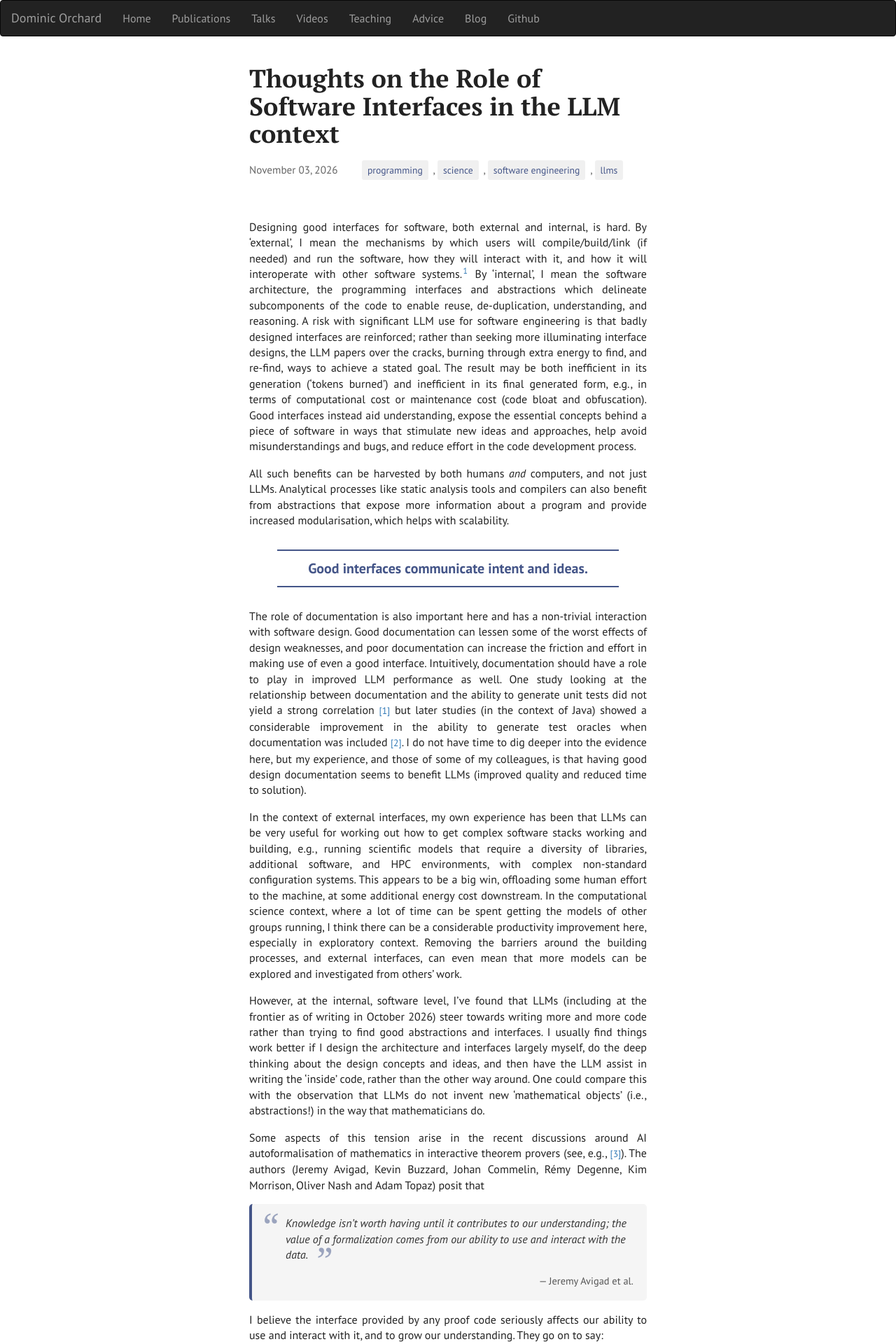
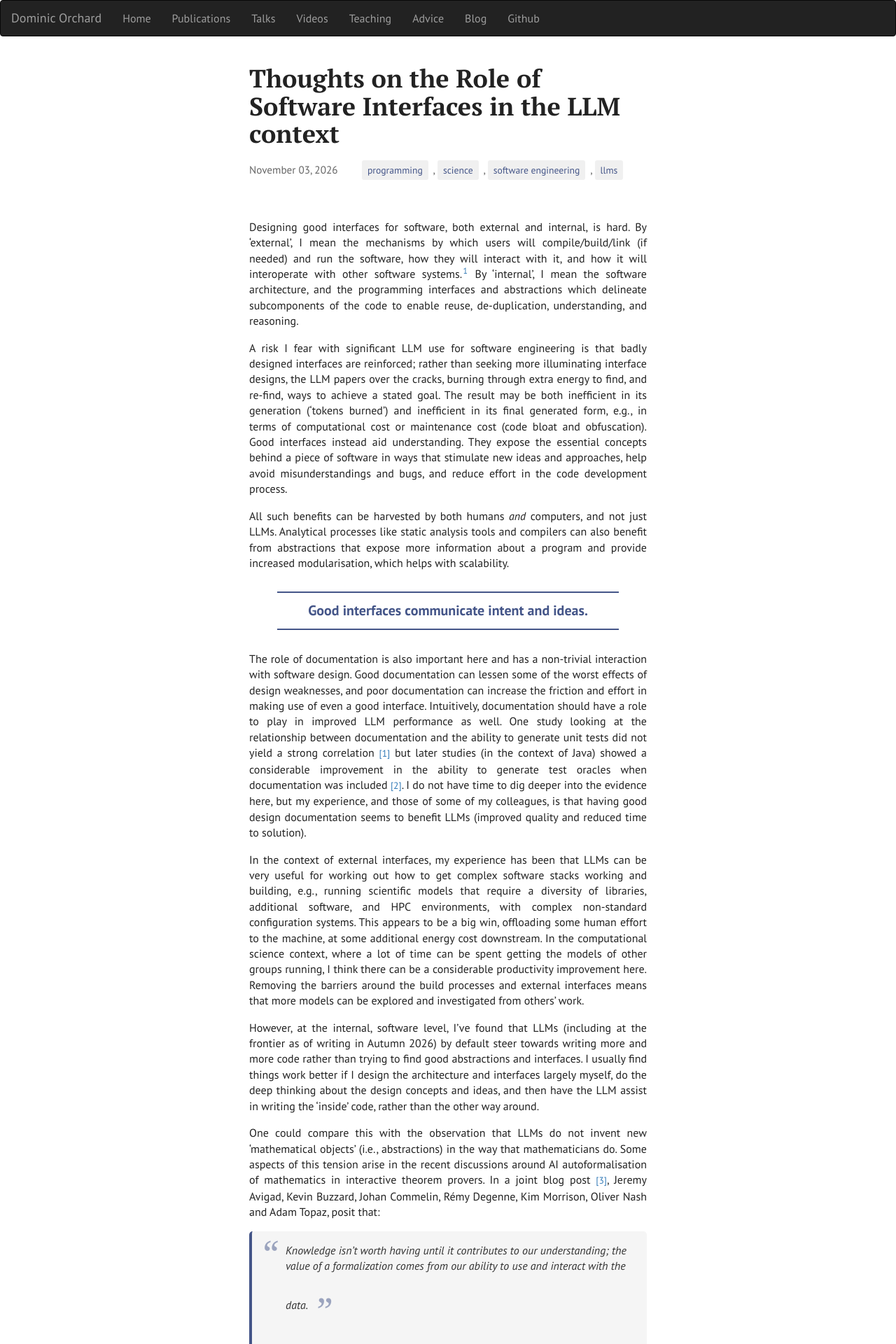
Before and after one commit to dorchard/dorchard.github.io, a Jekyll site: the page built from _blog/2026-11-03-on-interfaces-and-llms.md, in a window 1280 px wide. Shown: the top 1920 px of the page at 70% size. Built offline with Jekyll 4.4.1, drawn with Linux system fonts in a browser that asks for light colours; comment, search, counter and statistics services are not loaded; some of the changed text lies outside the part shown.

Commit message:
some final edits

```diff
--- a/_blog/2026-11-03-on-interfaces-and-llms.md
+++ b/_blog/2026-11-03-on-interfaces-and-llms.md
@@ -11,10 +11,11 @@ hard.  By 'external', I mean the mechanisms by which users will
 compile/build/link (if needed) and run the software, how they will
 interact with it, and how it will interoperate with other software
 systems.[^1] By 'internal', I
-mean the software architecture, the programming interfaces and
+mean the software architecture, and the programming interfaces and
 abstractions which delineate subcomponents of the code to enable
 reuse, de-duplication, understanding, and reasoning.
-A risk with significant LLM use for software
+
+A risk I fear with significant LLM use for software
 engineering is that badly designed interfaces are reinforced; rather
 than seeking more illuminating interface designs, the LLM papers
 over the cracks, burning through extra energy to find, and re-find,
@@ -52,7 +53,7 @@ deeper into the evidence here, but my experience, and those of some of my
 colleagues, is that having good design documentation seems to benefit
 LLMs (improved quality and reduced time to solution).
 
-In the context of external interfaces, my own experience has been that
+In the context of external interfaces, my experience has been that
 LLMs can be very useful for working out how to get complex software
 stacks working and building, e.g., running scientific models that
 require a diversity of libraries, additional software, and HPC
@@ -61,27 +62,25 @@ appears to be a big win, offloading some human effort to the machine,
 at some additional energy cost downstream. In the computational
 science context, where a lot of time can be spent getting the models
 of other groups running, I think there can be a considerable productivity
-improvement here, especially in exploratory context. Removing the
-barriers around the building processes, and external interfaces, can
-even mean that more models can be explored and investigated from others' work.
+improvement here. Removing the
+barriers around the build processes and external interfaces
+means that more models can be explored and investigated from others' work.
 
 However, at the internal, software level, I've found that LLMs
-(including at the frontier as of writing in October 2026) steer
+(including at the frontier as of writing in Autumn 2026) by default steer
 towards writing more and more code rather than trying to find good
 abstractions and interfaces. I usually find things work better if I
 design the architecture and interfaces largely myself, do the deep
 thinking about the design concepts and ideas, and then have the LLM
 assist in writing the 'inside' code, rather than the other way around.
+
 One could compare this with the observation that LLMs do not invent
-new 'mathematical objects' (i.e., abstractions!) in the way that
+new 'mathematical objects' (i.e., abstractions) in the way that
 mathematicians do.
-
 Some aspects of this tension arise in the recent discussions around AI
-autoformalisation of mathematics in interactive theorem provers (see,
-e.g.,
-<a class="cite" id="cite-3" href="#ref-3">[3]</a>).
-The authors (Jeremy Avigad, Kevin Buzzard, Johan Commelin, Rémy
-Degenne, Kim Morrison, Oliver Nash and Adam Topaz) posit that
+autoformalisation of mathematics in interactive theorem provers.
+In a joint blog post <a class="cite" id="cite-3" href="#ref-3">[3]</a>, Jeremy Avigad, Kevin Buzzard, Johan Commelin, Rémy
+Degenne, Kim Morrison, Oliver Nash and Adam Topaz, posit that:
 
 > Knowledge isn’t worth having until it contributes to our
 > understanding; the value of a formalization comes from our ability to
@@ -156,7 +155,7 @@ discovery where one or more programmers or LLMs explores a few different
 designs and ideas, followed by a stabilisation process in which consensus
 around a single approach is built. The resulting stabilised abstractions
 can then give LLMs and humans a stronger set of
-building blocks (a "vocabulary") to work with, reducing their
+building blocks (a 'vocabulary') to work with, reducing their
  overall efforts. But getting to this point requires thought and iteration.
 
 A last germane quote is from Guy Steele's 1998 OOPLSA keynote ["Growing
@@ -191,26 +192,27 @@ is software that overall requires less effort to understand, use, maintain,
  For LLMs, more effort equates to more electricity consumed, and
 [more data centre demand](https://www.bloomberg.com/news/articles/2026-10-28/us-data-center-buildout-risks-erasing-years-of-climate-progress?accessToken=eyJhbGciOiJIUzI1NiIsInR5cCI6IkpXVCJ9.eyJzb3VyY2UiOiJTdWJzY3JpYmVyR2lmdGVkQXJ0aWNsZSIsImlhdCI6MTc5MzIxODQ4MywiZXhwIjoxNzkzODIzMjgzLCJhcnRpY2xlSWQiOiJUTk03WTFLSVAzSVAwMCIsImJjb25uZWN0SWQiOiJGM0VENDU5NTZFRjA0QjY5QTI0NTVBNTYxRDkyNkY5NiJ9.vaYGVNos-PgwrFAeFWxa9-gyGHRxRihCe_on05i2B3A&leadSource=article-gifting), the growth of which should be a serious concern for us all.
 
-Now actually how to design good interfaces is a huge topic and there
-is a lot that could be said here (there are lots of
-books on designing software architecture), so I'll leave this topic
-for another blog post perhaps. That said, a few thoughts were bashing around
-my head in the preparation of this blog post so I'll finish with them
-as a few non-exhaustive thoughts:
+Now, how to actually design good interfaces is a huge topic and there
+is a lot that could be said here, indeed there are lots of
+books on designing software architecture. I'll leave this topic
+for another blog post then. That said, a few thoughts were sloshing around
+my head in the preparation of this blog post so I'll finish with a few of these (non-exhaustive) thoughts:
 
 - Be intentional about interface design: build in time in the development
 process for discovering abstractions and then reviewing/stabilsing abstractions;
 
 - "Make interfaces easy to use correctly and hard to use incorrectly" <a class="cite" id="cite-4" href="#ref-4">[4]</a>;
 
-- Exploit types if available to encode meaning and then enforce correct behaviour;
+- Exploit types if available to encode meaning and then enforce the correct behaviour and
+expose incorrect behaviour;
 
 - A good abstraction should be about more than just avoiding duplication <a class="cite" id="cite-5" href="#ref-5">[5]</a>;
 
-- Choose naming that reflects the domain as much as possible to build
-up a 'ubiquitous language' <a class="cite" id="cite-6" href="#ref-6">[6]</a>;
+- Choose names and naming schemes that reflect the domain as much as possible to build
+up a 'ubiquitous language' / vocabulary. <a class="cite" id="cite-6" href="#ref-6">[6]</a>;
 
-- Write design documentation, including what are the main values, principles, and goals within the design.
+- Write design documentation, including what are the main values, principles, and goals of
+the project and its design.
 
 <p style='color:grey'>(No AI was used in the writing of this blog post).</p>
 
--- a/assets/main.css
+++ b/assets/main.css
@@ -321,7 +321,7 @@ strong {
   font-family: Georgia, serif;
   font-style: normal;
   font-size: 3.2em;
-  line-height: 0;
+  line-height: 2em;
   vertical-align: -0.4em;
   color: #458;
   opacity: 0.5;
```
Also changed, not shown: other parts of _blog/2026-11-03-on-interfaces-and-llms.md (+9 -5 lines).
